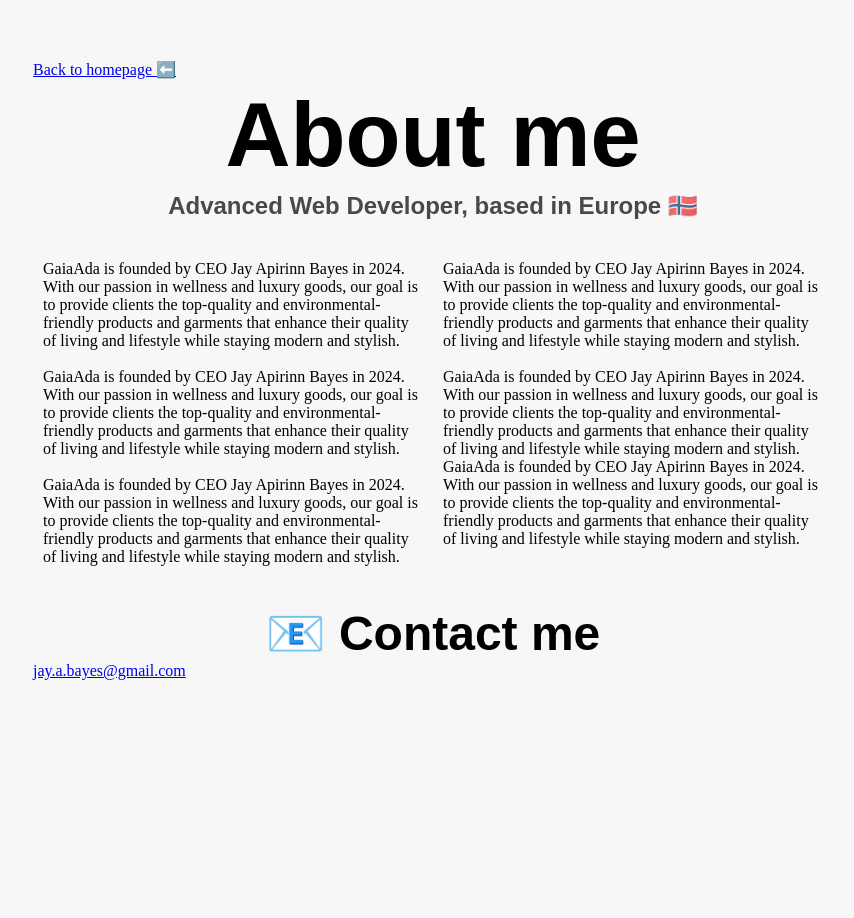
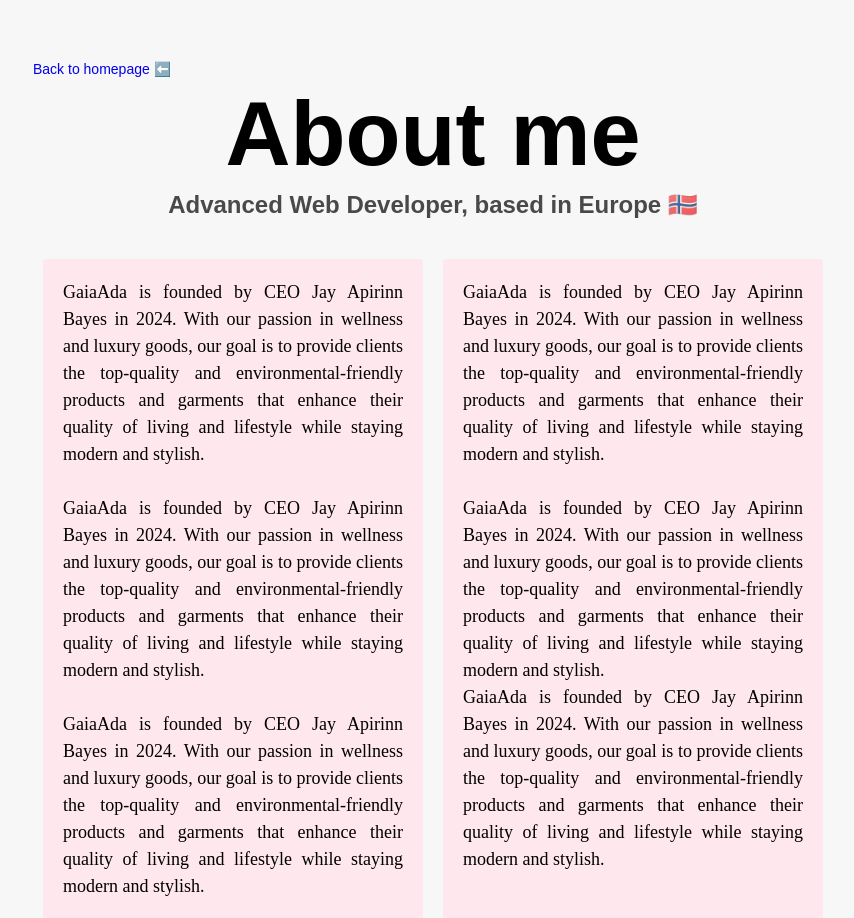
Before and after one commit to JDASL/Advanced-HTML-CSS-Homework, a plain HTML site: page about.html in a window 1280 px wide. Shown: the top 918 px of the page, without its empty margins (207-1061 px from the left). Before the commit the page ends 800 px from the top, so only its background shows below. Drawn offline with Linux system fonts and the light colour scheme.

Commit message:
added CSS variables, flexbox on email links

```diff
--- a/src/style.css
+++ b/src/style.css
@@ -1,3 +1,10 @@
+:root {
+  --primary-color: #8dd1fa;
+  --secondary-color: #ffe7ee;
+  --tertiery-color: #c2b9fc;
+  --box-shadow: 0 5px 10px rgba(0, 0, 0, 0.3);
+}
+
 body {
   background-color: rgb(247, 247, 247);
   margin: 60px auto;
@@ -38,3 +45,34 @@ h3 {
 .about-paragraph p {
   margin: 10px;
 }
+
+p {
+  background: var(--secondary-color);
+  padding: 20px;
+  border-radius: 4px;
+  font-size: 18px;
+  line-height: 1.5;
+  text-align: justify;
+}
+
+a {
+  font-family: Arial, Helvetica, sans-serif;
+  font-size: 14px;
+  text-decoration: none;
+}
+
+a:visited {
+  color: rgb(163, 163, 163);
+}
+
+.email-link {
+  display: flex;
+  justify-content: center;
+  color: var(--primary-color);
+  font-size: 28px;
+  text-decoration: none;
+}
+.email-link:hover {
+  color: var(--tertiery-color);
+  text-decoration: underline;
+}
```
